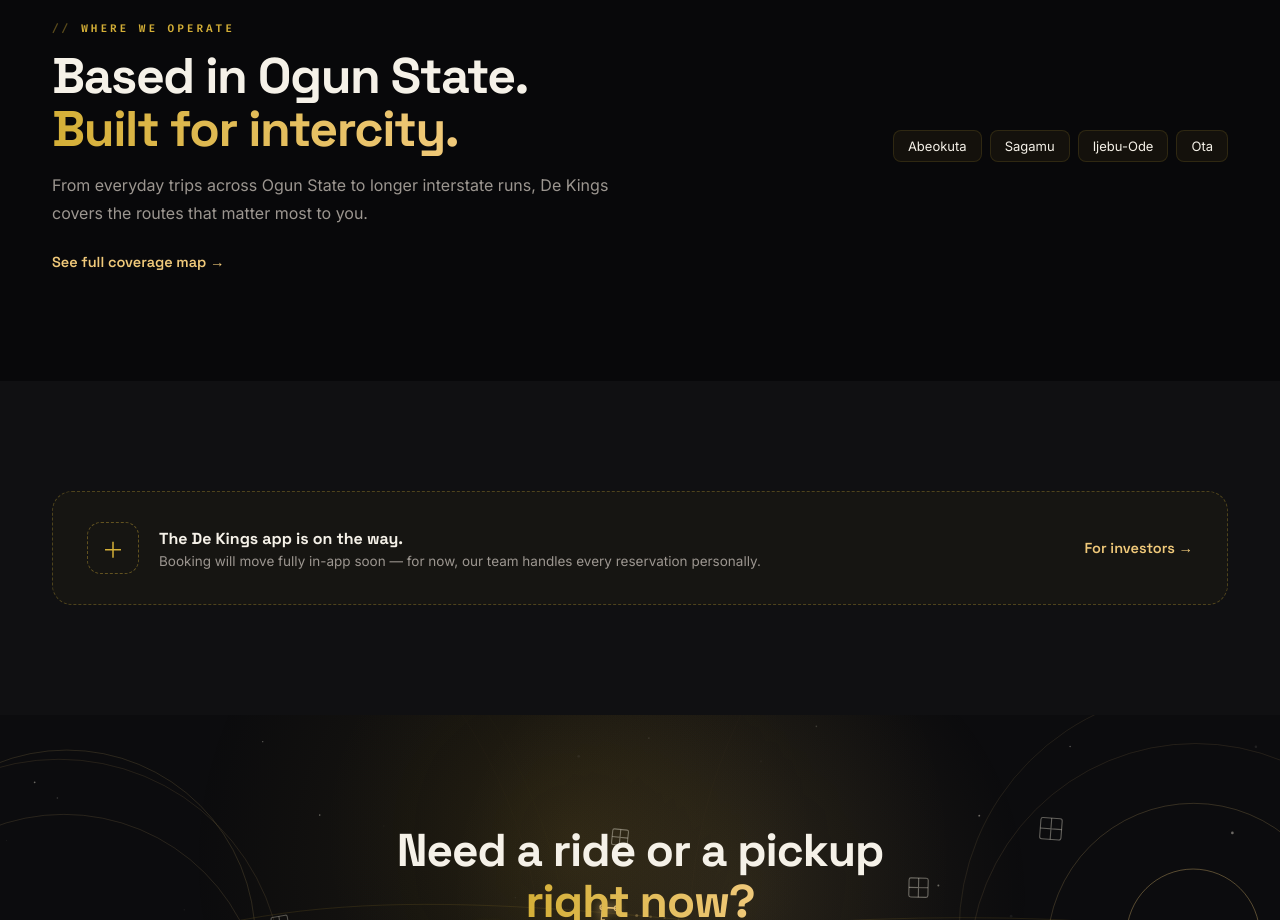
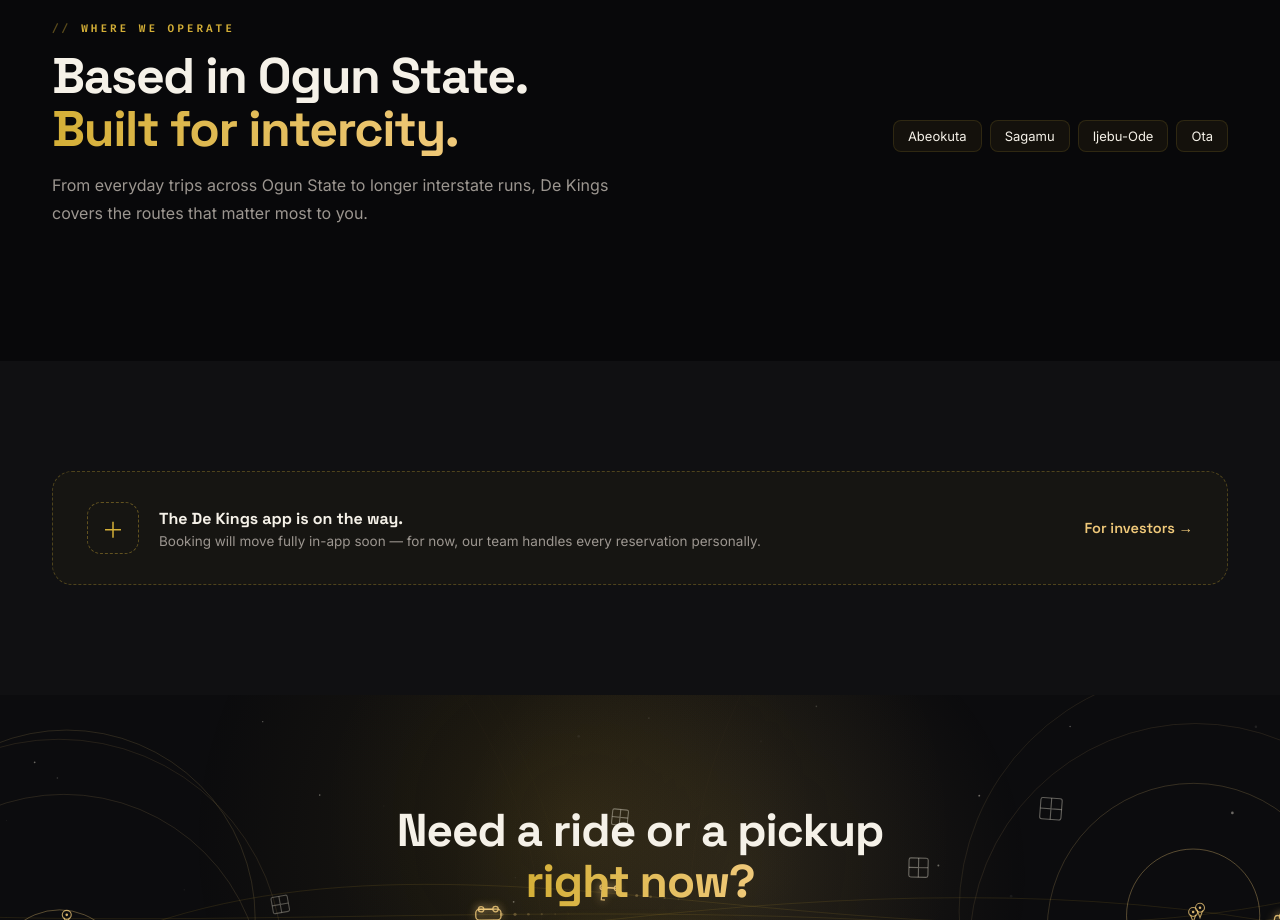
Before and after one commit to Olamide-00/DE-King-Transportation-LTM, a React (Vite) app: page / in a window 1280 px wide. Shown: the part 2440-3360 px from the top of the page. Built offline with nearby package versions, Linux system fonts and the light colour scheme.

Commit message:
broken page removed

```diff
--- a/src/pages/Home.tsx
+++ b/src/pages/Home.tsx
@@ -182,11 +182,6 @@
                   to you.
                 </p>
               </Reveal>
-              <Reveal delay={180}>
-                <Link to="/coverage" className="link-arrow">
-                  See full coverage map →
-                </Link>
-              </Reveal>
             </div>
             <Reveal delay={120}>
               <div
```
